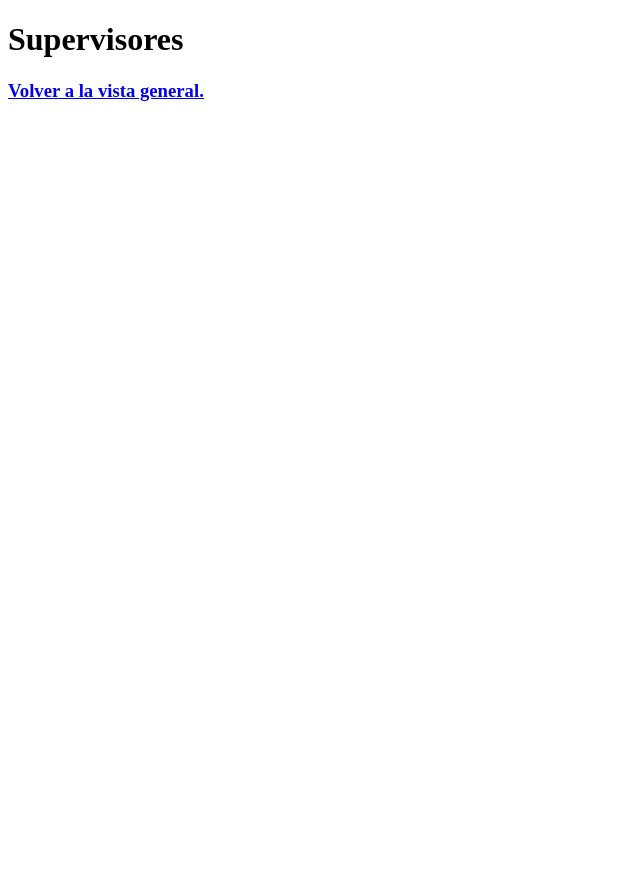
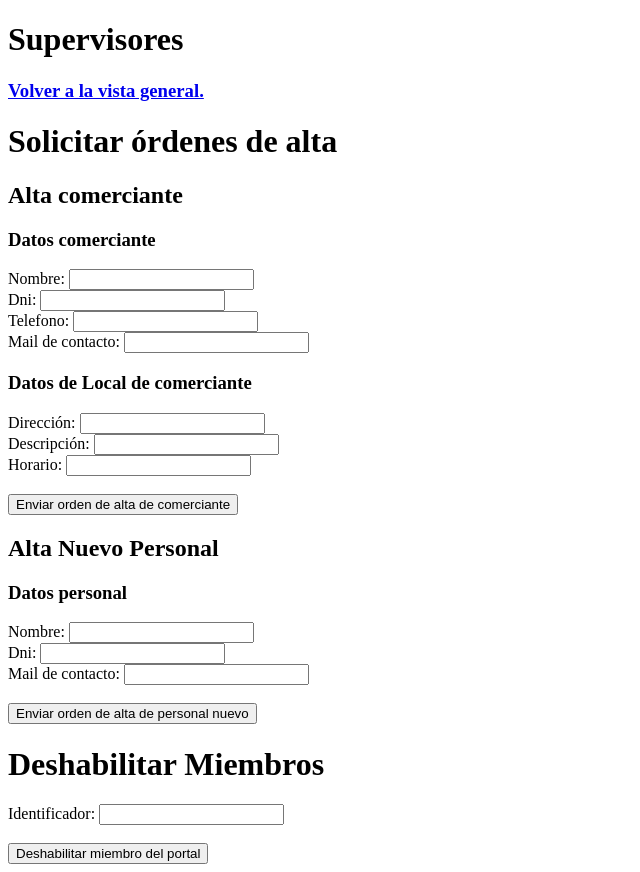
Before and after one commit to BautistaDalmasso/AppTurismo, a plain HTML site: page supervisor.html in a window 1280 px wide. Shown: the whole page, without its empty margins (0-640 px from the left). Before the commit the page ends 800 px from the top, so only its background shows below. Drawn offline with Linux system fonts and the light colour scheme.

Commit message:
paginas de personal de secretaria y de supervisor

```diff
--- a/supervisor.html
+++ b/supervisor.html
@@ -7,5 +7,68 @@
     <h1>Supervisores</h1>
 
     <a href="index.html"><h3>Volver a la vista general.</h3></a>
+
+    <div class="alta">
+    	<h1>Solicitar órdenes de alta</h1>
+        <h2>Alta comerciante</h2>
+
+        <form id="comerciante-alta">
+        	<h3>Datos comerciante</h3>
+        	<label for="nombre">Nombre:</label>
+        	<input id="nombre" name="nombre" required></input>
+            <br>
+        	<label for="dni">Dni:</label>
+        	<input id="dni" name="dni" required></input>
+        	<br>
+            <label for="telefono">Telefono:</label>
+        	<input id="telefono" name="telefono" required></input>
+        	<br>
+            <label for="mail">Mail de contacto:</label>
+        	<input id="mail" name="mail" required></input>
+        	<br>
+
+            <h3>Datos de Local de comerciante</h3>
+            <label for="direccion">Dirección:</label>
+        	<input id="direccion" name="direccion" required></input>
+        	<br>
+            <label for="descripcion">Descripción:</label>
+        	<input id="descripcion" name="descripcion" required></input>
+        	<br>
+            <label for="horario">Horario:</label>
+        	<input id="horario" name="horario" required></input>
+        	<br>
+
+        	<br><button type="submit">Enviar orden de alta de comerciante</button>
+        </form>
+
+        <h2>Alta Nuevo Personal</h2>
+
+        <form id="personal-alta">
+        	<h3>Datos personal</h3>
+        	<label for="nombre">Nombre:</label>
+        	<input id="nombre" name="nombre" required></input>
+            <br>
+        	<label for="dni">Dni:</label>
+        	<input id="dni" name="dni" required></input>
+        	<br>
+            <label for="mail">Mail de contacto:</label>
+        	<input id="mail" name="mail" required></input>
+        	<br>
+
+        	<br><button type="submit">Enviar orden de alta de personal nuevo</button>
+        </form>
+    </div>
+
+    <div class="baja">
+    	<h1>Deshabilitar Miembros</h1>
+
+    	<form id="miembro-baja">
+        	<label for="identificador">Identificador:</label>
+        	<input id="identificador" name="identificador" required></input>
+        	<br>
+
+        	<br><button type="submit">Deshabilitar miembro del portal</button>
+        </form>
+    </div>
 </body>
 </html>
```
Also changed, not shown: personal.html (+29 -0 lines).
